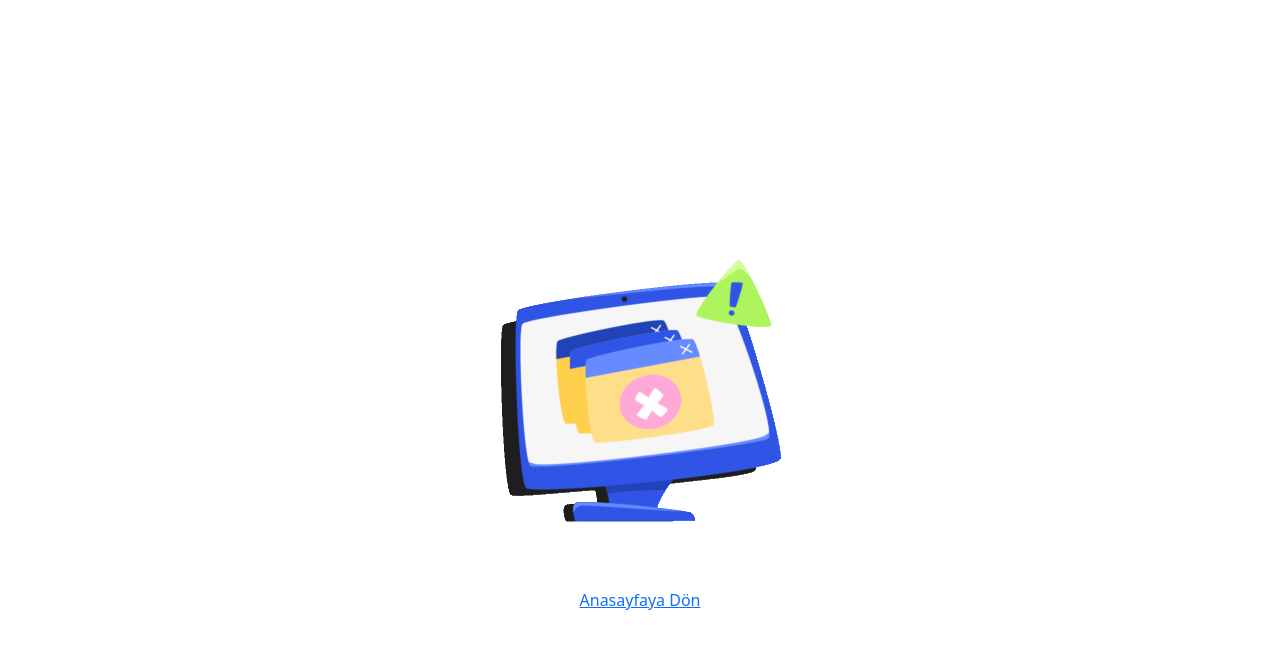
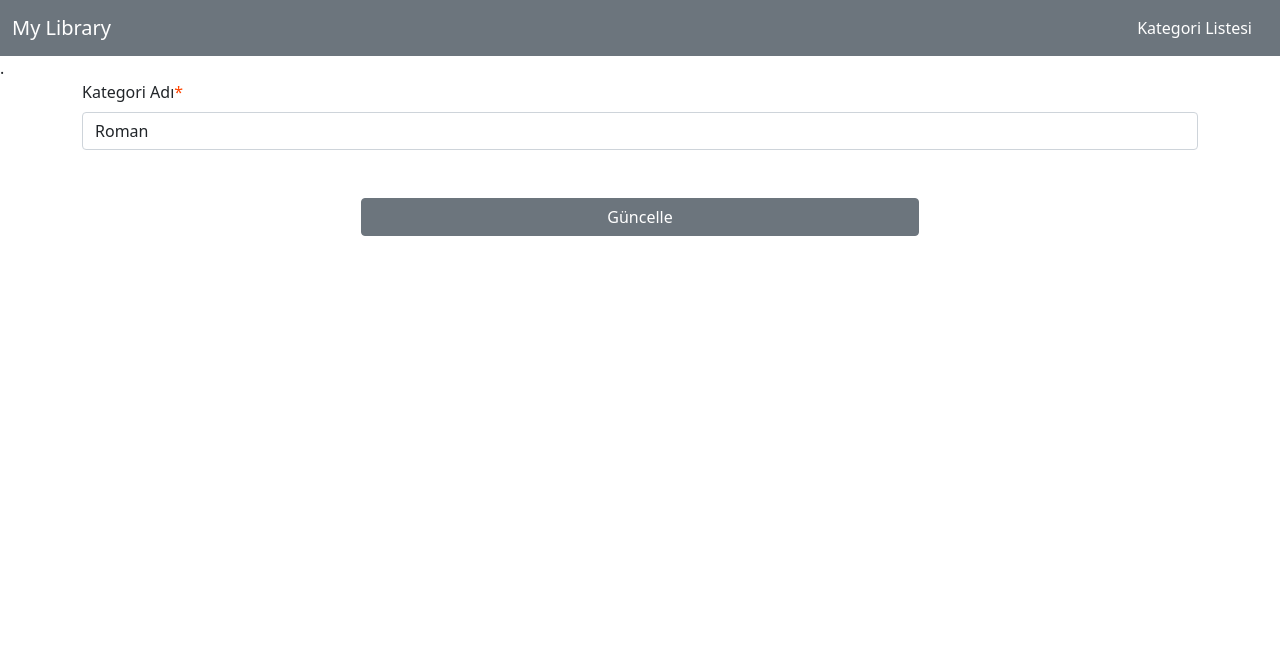
Before and after one commit to serdarferhat/library, a React (Create React App) app: page /edit-category/1 in a window 1280 px wide. Shown: the top 648 px of the page. Built offline with nearby package versions, Linux system fonts and the light colour scheme; data requests are answered from the project's data file.

Commit message:
categoryedit_value

```diff
--- a/src/App.js
+++ b/src/App.js
@@ -13,6 +13,7 @@ import BookDetail from "./pages/BookDetail";
 import EditBook from "./pages/EditBook";
 import ListCategories from "./pages/ListCategories";
 import AddCategory from "./pages/AddCategory";
+import EditCategory from "./pages/EditCategory";
 
 function App() {
   const dispatch = useDispatch();
@@ -66,6 +67,8 @@ function App() {
         <Route path="/edit-book/:bookId" element={<EditBook/>}/>
         <Route path="/list-categories" element={<ListCategories/>}/>
         <Route path="/add-category" element={<AddCategory/>}/>
+        <Route path="/edit-category/:categoryId" element={<EditCategory/>}/>
+
         <Route path="*" element={<Error />} />
       </Routes>
     </BrowserRouter>
--- /dev/null
+++ b/src/pages/EditCategory.js
@@ -0,0 +1,54 @@
+import React, { useState } from 'react'
+
+import Header from '../components/Header'
+
+import { useParams } from 'react-router-dom'
+import { useSelector } from 'react-redux'
+
+
+const EditCategory = () => {
+  const { categoryId } = useParams()
+  // console.log(categoryId)
+  const { categoriesState } = useSelector(state => state)
+  const myCategory = categoriesState.categories.find((item) => item.id === categoryId)
+  // console.log(myCategory)
+  const [form,setForm]=useState(myCategory)
+  const handleEdit=(e)=>{
+    e.preventDefault()
+    if(!form.name){
+      alert("Kategori adı boş olamaz")
+      return
+    }
+
+  }
+  return (
+    <div>
+      <Header />
+      .<div className="container">
+      <form onSubmit={handleEdit}>
+       <div className="mb-3">
+          <label htmlFor="name" className="form-label">
+            Kategori Adı<span style={{ color: "orangered" }}>*</span>
+          </label>
+          <input
+            type="text"
+            className="form-control"
+            id="name"
+            placeholder="Roman.."
+            value={form.name}
+            onChange={(e)=>setForm({...form,name:e.target.value})}
+
+          />
+           <div className="d-flex justify-content-center my-5">
+          <button className="btn btn-secondary w-50" type="submit">
+            Güncelle
+          </button>
+        </div>
+        </div>
+       </form>
+      </div>
+    </div>
+  )
+}
+
+export default EditCategory
--- a/src/pages/ListCategories.js
+++ b/src/pages/ListCategories.js
@@ -1,8 +1,8 @@
-import React,{useState} from 'react'
+import React, { useState } from 'react'
 
 import Header from '../components/Header'
 
-import { useSelector,useDispatch } from 'react-redux'
+import { useSelector, useDispatch } from 'react-redux'
 import { Link } from 'react-router-dom'
 
 import GeneralModal from '../components/GeneralModal'
@@ -15,15 +15,15 @@ import actionTypes from "../redux/actions/actionTypes"
 import { firstBig } from '../utils/firstBig'
 
 const ListCategories = () => {
-  const dispatch=useDispatch()
-  const {booksState, categoriesState } = useSelector(state => state);
-  const [showModal,setShowModal]=useState(false)
-  const [willDlt,setWillDlt]=useState()
-  const dltCategory=(id)=>{
+  const dispatch = useDispatch()
+  const { booksState, categoriesState } = useSelector(state => state);
+  const [showModal, setShowModal] = useState(false)
+  const [willDlt, setWillDlt] = useState()
+  const dltCategory = (id) => {
     api.delete(`${urls.categories}/${id}`)
-    .then(res=>{
-      dispatch({type:actionTypes.categoryTypes.DELETE_CATEGORY,payload:id})
-      dispatch({type:actionTypes.bookTypes.DELETE_BOOKS_CATEGORY,payload:id})
+      .then(res => {
+        dispatch({ type: actionTypes.categoryTypes.DELETE_CATEGORY, payload: id })
+        dispatch({ type: actionTypes.bookTypes.DELETE_BOOKS_CATEGORY, payload: id })
         setShowModal(false)
       })
   }
@@ -54,17 +54,17 @@ const ListCategories = () => {
                 </tr>
               </thead>
               <tbody>
-  {categoriesState.categories.map((category,index)=>(
+                {categoriesState.categories.map((category, index) => (
                   <tr key={index}>
-     <th scope="row">{index+1}</th>
+                    <th scope="row">{index + 1}</th>
                     <td>{firstBig(category.name)}</td>
-     <td>{booksState.books.filter(item=>item.categoryId===category.id).length}</td>
+                    <td>{booksState.books.filter(item => item.categoryId === category.id).length}</td>
                     <td>
-      <button onClick={()=>{
+                      <button onClick={() => {
                         setShowModal(true)
                         setWillDlt(category.id)
                       }} className='btn btn-sm btn-danger'>Sil</button>
-      <button className='btn btn-sm btn-secondary mx-2'>Güncelle</button>
+                      <Link to={`/edit-category/${category.id}`} className='btn btn-sm btn-secondary mx-2'>Güncelle</Link>
                     </td>
                   </tr>
                 ))}
@@ -73,14 +73,14 @@ const ListCategories = () => {
           )}
       </div>
       {
-       showModal===true && (
+        showModal === true && (
           <GeneralModal
             title="Silme işleminden emin misiniz?"
             content="Kategori silindiğinde kategoriye ait tüm kitapları da silmiş olursunuz!!!"
             secondaryBtnText='Vazgeç'
-        secondaryBtnOnclick={()=>setShowModal(false)}
+            secondaryBtnOnclick={() => setShowModal(false)}
             buttonText="Sil"
-        buttonOnClick={()=>{dltCategory(willDlt)}}
+            buttonOnClick={() => { dltCategory(willDlt) }}
           />
         )
       }
--- a/src/utils/firstBig.js
+++ b/src/utils/firstBig.js
@@ -16,7 +16,7 @@ export const firstBig=(sample="")=>{
 tempWords.push(tempWord)
 }
 
-console.log(tempWords)
+// console.log(tempWords)
 const cemi=tempWords.join(" ")
                 return cemi
 }
```
Lines whose indentation alone changed are shown as unchanged.
